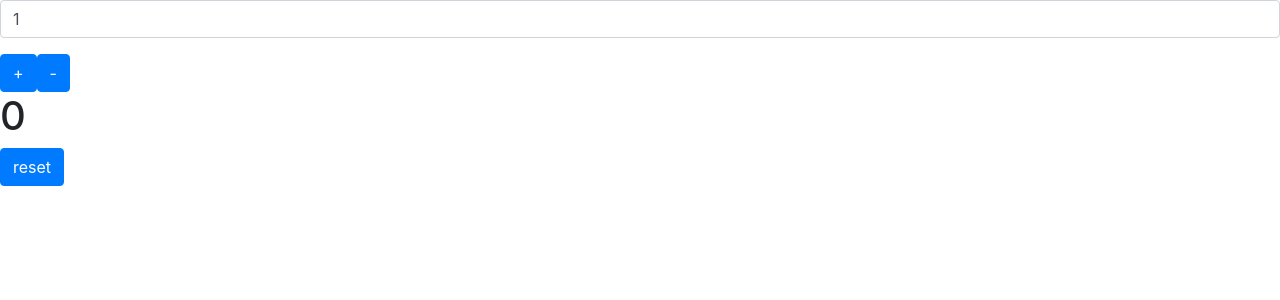
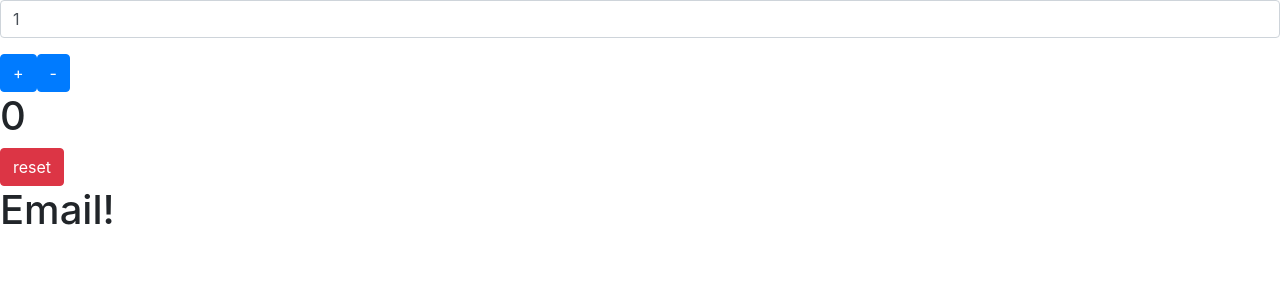
Before and after one commit to madelinewong/react-counter, a React (Create React App) app: page / in a window 1280 px wide. Shown: the top 300 px of the page. Built offline with nearby package versions, Linux system fonts and the light colour scheme.

Commit message:
changed button types and linked to a self made class

```diff
--- a/src/App.js
+++ b/src/App.js
@@ -1,4 +1,5 @@
 import React, { Component } from 'react';
+import Email from './Email';
 
 class App extends Component {
   constructor(){
@@ -17,7 +18,7 @@ class App extends Component {
     this.setState({count: this.state.count + this.state.value});
   }
   decrement(){
-  this.setState({count: this.state.count + this.state.value});
+  this.setState({count: this.state.count - this.state.value});
 }
  reset(){
    this.setState({count: 0})
@@ -34,8 +35,8 @@ class App extends Component {
         <button className="btn btn-primary" onClick={this.increment}>+</button>
         <button className="btn btn-primary" onClick={this.decrement}>-</button>
        <h1>{this.state.count}</h1>
-       <button className="btn btn-primary" onClick={this.reset}>reset</button>
-
+       <button className="btn btn-danger" onClick={this.reset}>reset</button>
+       <Email />
       </div>
     );
   }
--- /dev/null
+++ b/src/Email.js
@@ -0,0 +1,12 @@
+import React, { Component } from 'react';
+
+
+class Email extends Component {
+    render(){
+        return(
+            <h1>Email!</h1>
+        );
+    }
+}
+
+export default Email;
```
